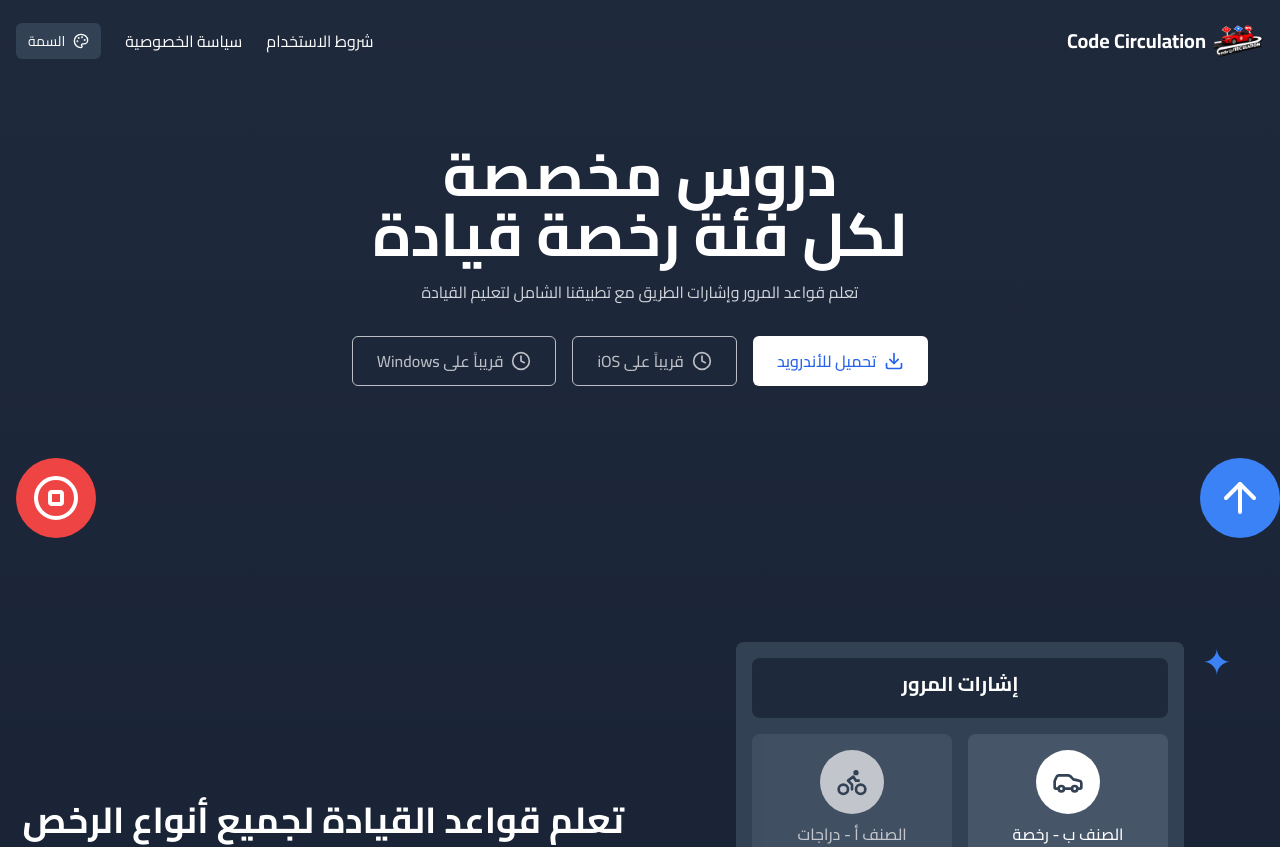
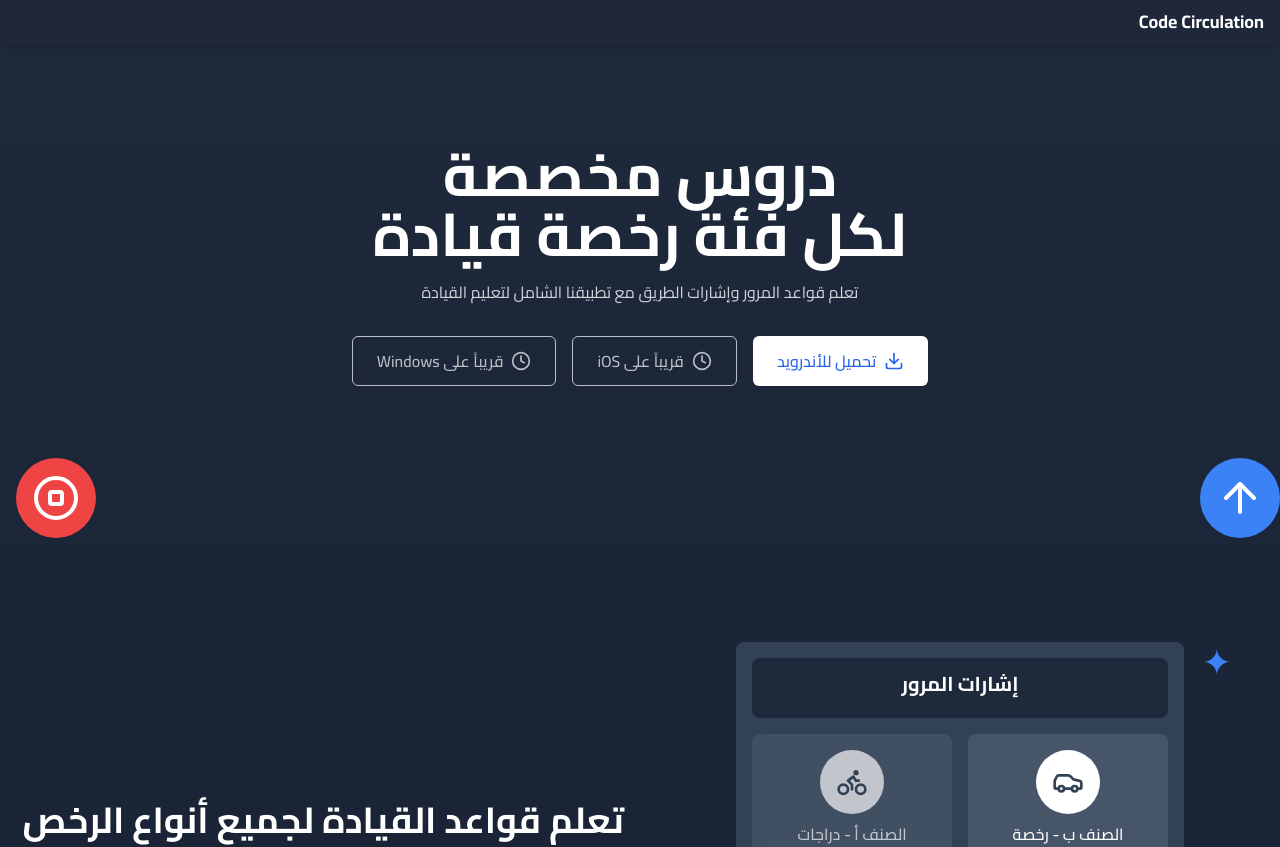
Before and after one commit to tozxart/Code-Circulation, a Next.js app: page / in a window 1280 px wide. Shown: the top 847 px of the page. Built offline with nearby package versions, Linux system fonts and the light colour scheme.

Commit message:
feat: Replace Topbar component with custom header for improved layout and branding

```diff
--- a/app/layout.tsx
+++ b/app/layout.tsx
@@ -3,7 +3,6 @@ import "./globals.css";
 import type { Metadata } from "next";
 import { Cairo } from "next/font/google";
 import { ThemeProvider } from "@/components/theme-provider";
-import { Topbar } from "@/components/topbar";
 import { StagewiseToolbar } from "@stagewise/toolbar-next";
 
 const cairo = Cairo({ subsets: ["arabic", "latin"] });
@@ -30,7 +29,14 @@ export default function RootLayout({
           {process.env.NODE_ENV === "development" && (
             <StagewiseToolbar config={stagewiseConfig} />
           )}
-          <Topbar />
+          <header className="fixed top-0 left-0 right-0 z-50 py-2 bg-slate-800/90 shadow-md">
+            <div className="container mx-auto px-4 flex justify-between items-center">
+              <a href="/" className="font-bold text-lg">
+                Code Circulation
+              </a>
+              <div></div>
+            </div>
+          </header>
           <div className="pt-20">{children}</div>
         </ThemeProvider>
       </body>
```
